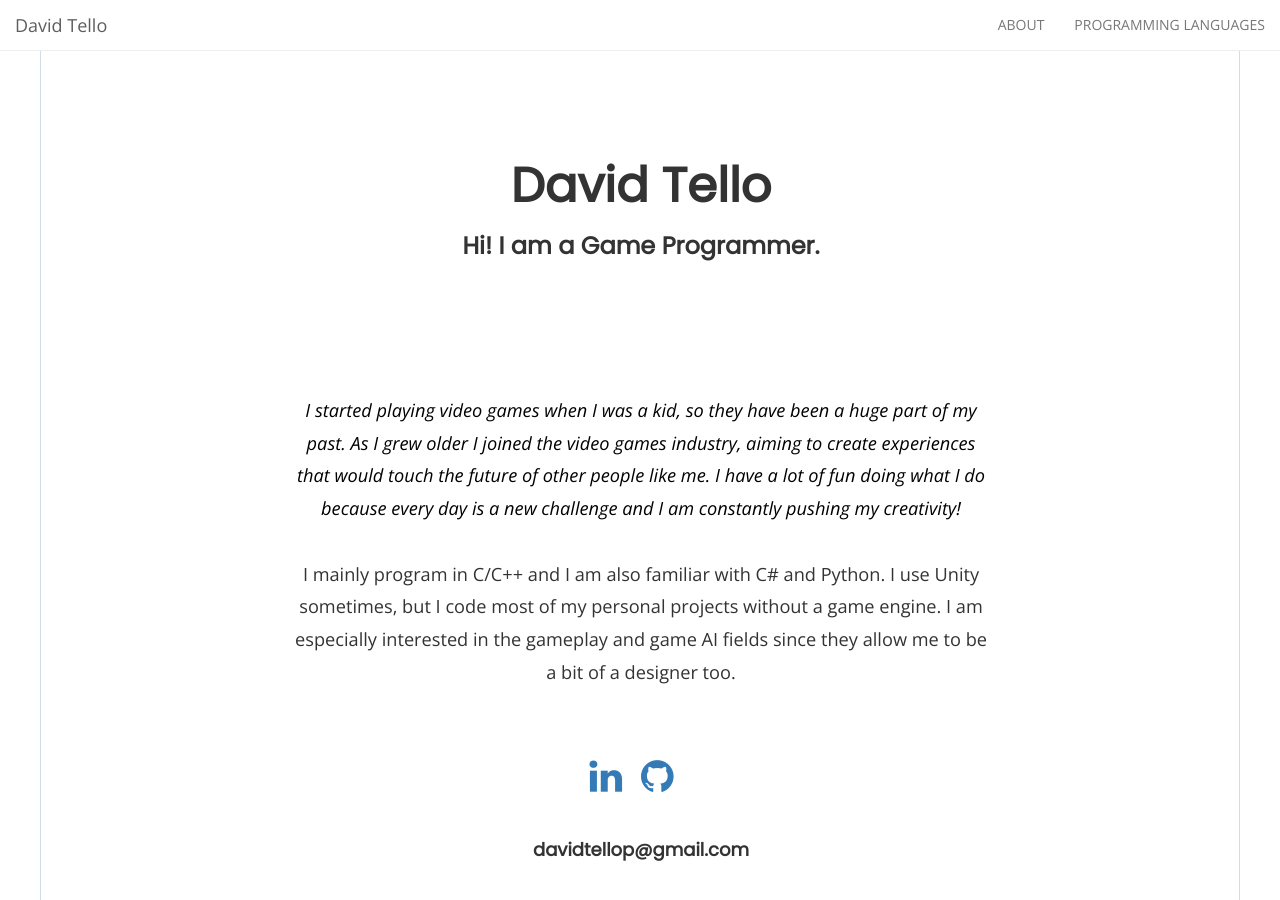
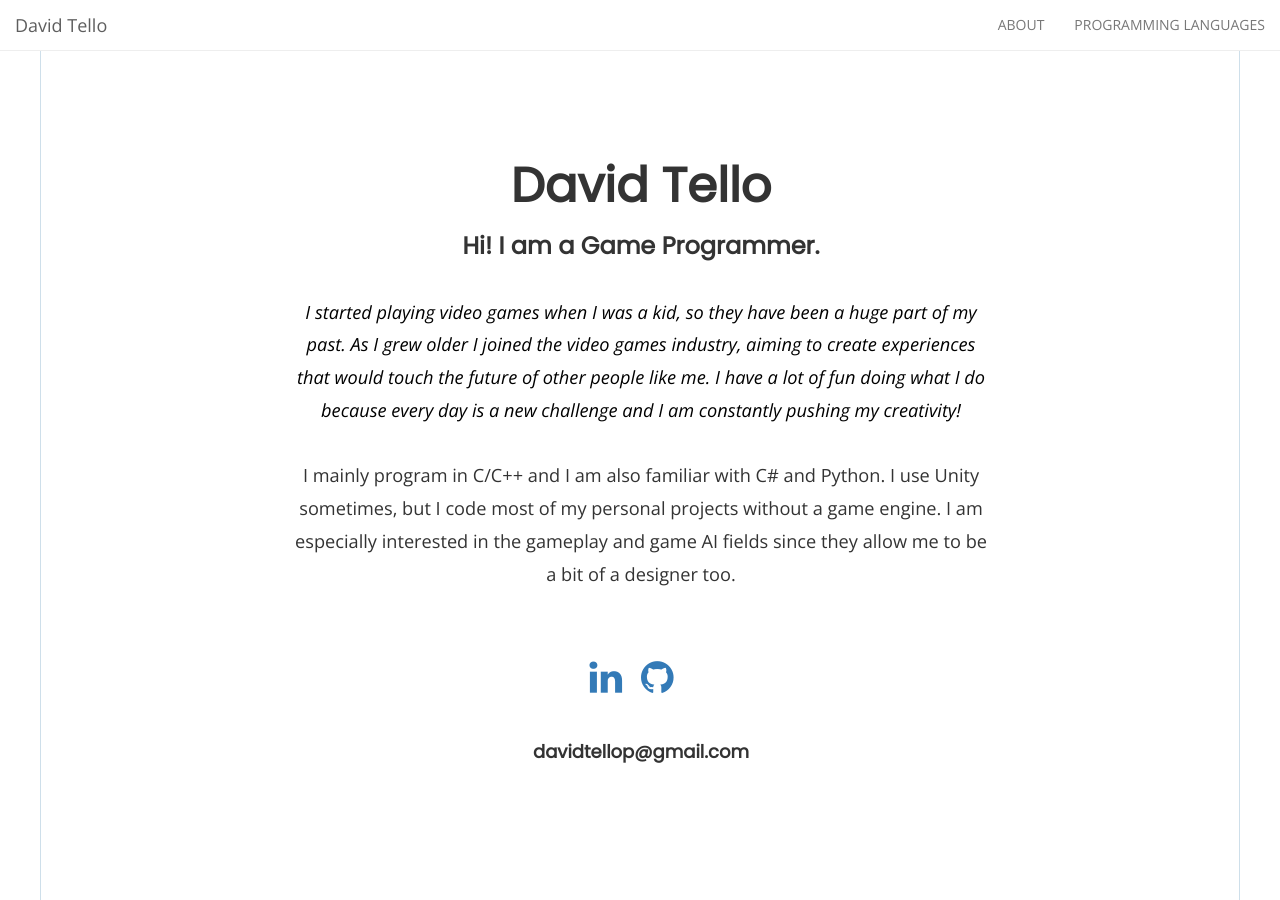
Before and after one commit to DavidTello1/Website, a Jekyll site: the page built from index.html, in a window 1280 px wide and 900 px high. Built offline with Jekyll 4.4.1, drawn with Linux system fonts in a browser that asks for light colours; nearby versions of some CDN libraries; the list of posts is cut into pages by our own code.

Commit message:
Update about.html

```diff
--- a/_includes/about.html
+++ b/_includes/about.html
@@ -1,8 +1,4 @@
 <p class="text-center">
-
-<img class="img-responsive img-circle my-profile-pic" src="{{ site.data.about.featured_image }}">
-
-<br><br><br>
 
 <element class="highlight">
     <element class="go">
```
